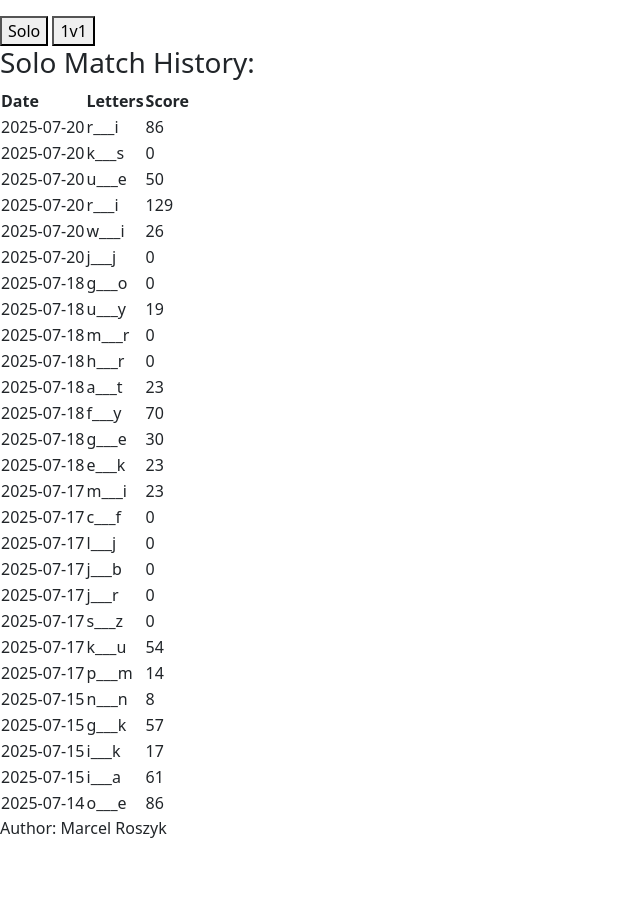
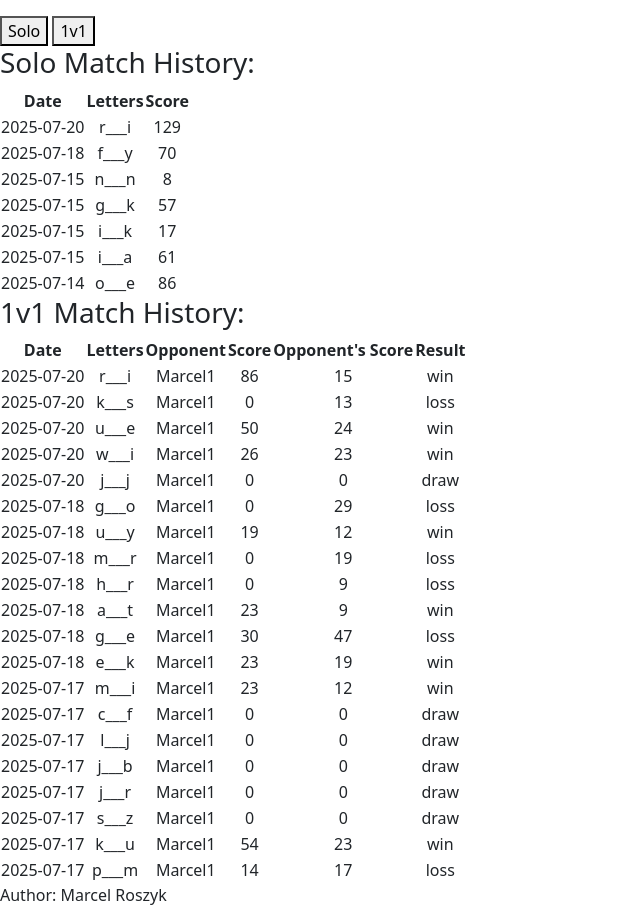
Before and after one commit to MarcelRPL/Aplikacja, a Flask app: page / in a window 1280 px wide. Shown: the part 112-1035 px from the top of the page, without its empty margins (0-640 px from the left). Before the commit the page ends 950 px from the top, so only its background shows below. Run offline with Flask 3, Linux system fonts and the light colour scheme; a user stored in the database is signed in; data comes from the database, SQL or seed files in the repository; both versions use the stored data as it was after the commit; parts of the project's set-up code (start-up, migrations or seed data) failed here and were passed over; some libraries are stand-ins or nearby versions.

Commit message:
Dzień 8.1: Wprowadziłem poprawki do historii gier, teraz są dwie historie gier (jedna solo, druga 1v1) i obie generują swoje właśne okienka pop-up. Następny krok stworzenie profilów.

```diff
--- a/app.py
+++ b/app.py
@@ -35,11 +35,19 @@ def index():
     #main game menu / looking for matches
     try:
         db = get_db()
-        games = db.execute("SELECT * FROM game WHERE user_id = ? ORDER BY date DESC", (session["user_id"],))
+        solos = db.execute("SELECT * FROM game WHERE user_id = ? AND mode = ? ORDER BY date DESC", (session["user_id"], "solo")).fetchall()
     except ValueError:
         return render_template("index.html")
 
-    return render_template("index.html", games=games)
+    try:
+        versus = db.execute("SELECT * FROM game WHERE user_id = ? AND mode = ? ORDER BY date DESC", (session["user_id"], "1v1"))
+        opponent_row = db.execute("SELECT username FROM users WHERE id IN (SELECT opponent_id FROM game WHERE user_id = ?)", (session["user_id"],)).fetchone()
+    except ValueError:
+        return render_template("index.html")
+
+    opponent = opponent_row["username"] if opponent_row else None
+
+    return render_template("index.html", solos=solos, versus=versus, opponent=opponent)
 
 @app.route("/login", methods=["GET", "POST"])
 def login():
@@ -198,6 +206,31 @@ def game_detail(game_id):
 
     return jsonify ({"start": game["start"], "end": game["end"], "score": game["score"], "words": [w["word"] for w in words]})
 
+@app.route("/match/<int:match_id>")
+@login_required
+def match_detail(match_id):
+    viewer_id = request.args.get("viewer_id", type=int)
+    db = get_db()
+    games = db.execute("SELECT * FROM game WHERE match_id = ?", (match_id,)).fetchall()
+
+    if len(games) != 2:
+        return jsonify({"error": "Match not found"}), 404
+
+    game_1 = games[0]
+    game_2 = games[1]
+
+    if game_1["user_id"] == viewer_id:
+        player_game = game_1
+        opponent_game = game_2
+    else:
+        player_game = game_2
+        opponent_game = game_1
+
+    your_words = db.execute("SELECT word FROM words WHERE game_id = ? AND user_id = ?",(player_game["id"], player_game["user_id"])).fetchall()
+    opponent_words = db.execute("SELECT word FROM words WHERE game_id = ? AND user_id = ?",(opponent_game["id"], opponent_game["user_id"])).fetchall()
+
+    return jsonify({"start": player_game["start"], "end": player_game["end"], "score": player_game["score"], "words": [w["word"] for w in your_words], "opponent_score": opponent_game["score"], "opponent_words": [w["word"] for w in opponent_words]})
+
 @app.route("/1v1")
 @login_required
 def versus():
@@ -267,6 +300,7 @@ def join_game():
 
             # Uruchom timer i po 30 sekundach uruchom funkcje end_game
             socketio.start_background_task(game_timer, room)
+            print("Game started for:", session.get("user_id"))
 
 
 @socketio.on("submit_word")
@@ -333,21 +367,24 @@ def end_game(room):
     with app.app_context():
         db = get_db()
 
+        match_id = db.execute("SELECT IFNULL(MAX(match_id_, 0) + 1 FROM game)").fetchone()[0]
+
         for player_sid in players:
             user_id = sid_user_map.get(player_sid)
             opponent_sid = [sid for sid in players if sid != player_sid][0]
             opponent_id = sid_user_map.get(opponent_sid)
 
             score = game["players"][player_sid]["score"]
+            op_score = game["players"][opponent_sid]["score"]
             words = game["players"][player_sid]["words"]
 
             # Zapisz dane z gry w bazie danych
-            game_id = db.execute("INSERT INTO game (user_id, opponent_id, start, end, score, mode, date) VALUES (?, ?, ?, ?, ?, ?, ?)", (user_id, opponent_id, start, end, score, "1v1", datetime.now().date())).lastrowid
+            game_id = db.execute("INSERT INTO game (user_id, opponent_id, start, end, score, opponent_score, mode, date, match_id) VALUES (?, ?, ?, ?, ?, ?, ?, ?, ?)", (user_id, opponent_id, start, end, score, op_score, "1v1", datetime.now().date(), match_id)).lastrowid
 
             for word in words:
                 db.execute("INSERT INTO words (game_id, user_id, word) VALUES (?, ?, ?)", (game_id, user_id, word))
 
-            results.append({"sid": player_sid, "score": score, "words": words})
+            results.append({"sid": player_sid, "user_id": user_id, "score": score, "words": words, "game_id": game_id})
 
         db.commit()
 
@@ -361,16 +398,25 @@ def end_game(room):
         winner, loser = p2, p1
     else:
         winner = loser = None
+    with app.app_context():
+        for p in results:
+            print(f"Emitting game_over to sid: {p['sid']}")
+            socketio.emit("game_over", {
+                "your_score": p["score"],
+                "your_words": p["words"],
+                "opponent_score": results[1]["score"] if p == results[0] else results[0]["score"],
+                "opponent_words": results[1]["words"] if p == results[0] else results[0]["words"],
+                "result": "Win" if p == winner else ("Lose" if p == loser else "Draw")
+            }, to=p["sid"])
+            db = get_db()
+            if p == winner:
+                db.execute("UPDATE game SET result = ? WHERE id = ?", ("win", p["game_id"]))
+            elif p == loser:
+                db.execute("UPDATE game SET result = ? WHERE id = ?", ("loss", p["game_id"]))
+            else:
+                db.execute("UPDATE game SET result = ? WHERE id = ?", ("draw", p["game_id"]))
 
-    for p in results:
-        print(f"Emitting game_over to sid: {p['sid']}")
-        socketio.emit("game_over", {
-            "your_score": p["score"],
-            "your_words": p["words"],
-            "opponent_score": results[1]["score"] if p == results[0] else results[0]["score"],
-            "opponent_words": results[1]["words"] if p == results[0] else results[0]["words"],
-            "result": "Win" if p == winner else ("Lose" if p == loser else "Draw")
-        }, to=p["sid"])
+        db.commit()
 
     # Usuwamy dane o zamkniętej grze
     global waiting_player
--- a/templates/index.html
+++ b/templates/index.html
@@ -14,19 +14,56 @@ Game
         <table>
             <thead>
                 <tr>
-                    <th>Date</th>
-                    <th>Letters</th>
-                    <th>Score</th>
+                    <th style="text-align: center">Date</th>
+                    <th style="text-align: center">Letters</th>
+                    <th style="text-align: center">Score</th>
                 </tr>
             </thead>
             <tbody>
-                {% for game in games %}
+                {% if solos %}
+                    {% for game in solos %}
                     <tr class="game-row" data-id="{{game.id}}">
-                    <td>{{ game.date }}</td>
-                    <td>{{ game.start }}___{{ game.end }}</td>
-                    <td>{{ game.score }}</td>
+                        <td style="text-align: center">{{ game.date }}</td>
+                        <td style="text-align: center">{{ game.start }}___{{ game.end }}</td>
+                        <td style="text-align: center">{{ game.score }}</td>
                     </tr>
                     {% endfor %}
+                {% else %}
+                    <tr>
+                        <td colspan="3">No solo games yet.</td>
+                    </tr>
+                {% endif %}
+                </tbody>
+        </table>
+        <h3>1v1 Match History:</h3>
+        <table>
+            <thead>
+                <tr>
+                    <th style="text-align: center">Date</th>
+                    <th style="text-align: center">Letters</th>
+                    <th style="text-align: center">Opponent</th>
+                    <th style="text-align: center">Score</th>
+                    <th style="text-align: center">Opponent's Score</th>
+                    <th style="text-align: center">Result</th>
+                </tr>
+            </thead>
+            <tbody>
+                {% if versus %}
+                    {% for game in versus %}
+                    <tr class="game-row2" data-match_id="{{game.match_id}}" data-user_id="{{game.user_id}}">
+                        <td style="text-align: center">{{ game.date }}</td>
+                        <td style="text-align: center">{{ game.start }}___{{ game.end }}</td>
+                        <td style="text-align: center">{{ opponent }}</td>
+                        <td style="text-align: center">{{ game.score }}</td>
+                        <td style="text-align: center">{{ game.opponent_score }}</td>
+                        <td style="text-align: center">{{ game.result }}</td>
+                    </tr>
+                    {% endfor %}
+                {% else %}
+                    <tr>
+                        <td colspan="3">No 1v1 games yet.</td>
+                    </tr>
+                {% endif %}
                 </tbody>
         </table>
     </div>
@@ -40,8 +77,25 @@ Game
             <ul id="summary-words"></ul>
             <button id="close">Close</button>
         </div>
+    </div>
+
+    <div id="summary-1v1" class="modal hidden">
+        <div class="modal-content">
+            <h2>Summary</h2>
+            <p><strong>Result</strong><span id="result"></span></p>
+            <p style="font-weight: bold"><span id="summary-start-1v1"></span>____<span id="summary-end-1v1"></span></p>
+            <p><strong>Final score:</strong><span id="player-score"></span></p>
+            <p><strong>Guessed words:</strong></p>
+            <ul id="player-words"></ul>
+            <p><strong>Opponent's score:</strong><span id="opponent-score"></span></p>
+            <p><strong>Opponent's words:</strong></p>
+            <ul id="opponent-words"></ul>
+            <button id="close-1v1">Close</button>
+        </div>
+    </div>
 
     <script>
+        $(document).ready(function () {
             $(".game-row").on("click", function () {
                 const gameId = $(this).data("id");
 
@@ -49,16 +103,58 @@ Game
                     $("#summary-start").text(data.start);
                     $("#summary-end").text(data.end);
                     $("#summary-score").text(data.score);
+
                     $("#summary-words").empty();
                     for (let word of data.words) {
                         $("#summary-words").append(`<li>${ word }</li>`);
                     }
+
                     $("#summary").removeClass("hidden");
                 });
             });
 
+
             $("#close").on("click", function () {
                 $("#summary").addClass("hidden");
+            });
+
+            $(".game-row2").on("click", function () {
+                const matchId = $(this).data("match_id");
+                const userId = $(this).data("user_id")
+
+                $.get(`/match/${matchId}?viewer_id=${userId}`, function (data) {
+                    $("#summary-start-1v1").text(data.start)
+                    $("#summary-end-1v1").text(data.end)
+                    $("#player-score").text(data.score)
+                    $("#opponent-score").text(data.opponent_score)
+
+                    $("#player-words").empty();
+                    for (let word of data.words) {
+                        $("#player-words").append(`<li>${ word }</li>`)
+                    }
+
+                    $("#opponent-words").empty();
+                    for (let word of data.opponent_words) {
+                        $("#opponent-words").append(`<li>${ word }</li>`)
+                    }
+
+                    if (data.score > data.opponent_score) {
+                        $("#result").text("Win")
+                    }
+                    else if (data.score < data.opponent_score) {
+                        $("#result").text("Loss")
+                    }
+                    else {
+                        $("#result").text("Draw")
+                    }
+
+                    $("#summary-1v1").removeClass("hidden")
+                });
+            });
+
+            $("#close-1v1").on("click", function () {
+                $("#summary-1v1").addClass("hidden")
+            })
 
         });
     </script>
--- a/templates/layout.html
+++ b/templates/layout.html
@@ -23,9 +23,9 @@
                 <div>
                     {% if session["user_id"] %}
                     <ul>
-                        <li class="nav-item"><a href="/index">NameOfTheGame</a></li>
+                        <li class="nav-item"><a href="/">NameOfTheGame</a></li>
                         <li class="van-item"><a href="/profile">Profile</a></li>
-                        <li class="nav-item"><a href="/friends">Add Friend </a></li>
+                        <li class="nav-item"><a href="/friends">Add Friend</a></li>
                     </ul>
                     <ul>
                         <li class="nav-item"><a href="/logout">Log out</a></li>
```
Also changed, not shown: templates/profile.html (+14 -1 lines), game.db, 4 other files. Lines whose indentation alone changed are shown as unchanged.
